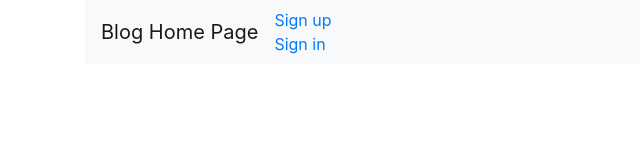
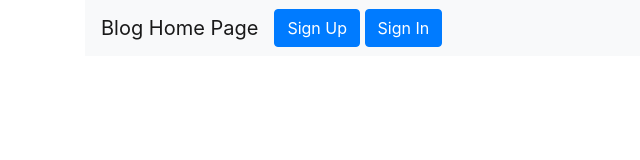
Before and after one commit to aamirjamal/Blog-website, a website: page index.html in a window 1280 px wide. Shown: the whole page, without its empty margins (0-640 px from the left). Drawn offline with nearby package versions, Linux system fonts and the light colour scheme.

Commit message:
User sign up and sign in pages
Stub sign up/sign in pages to check execution flow.

```diff
--- a/index.html
+++ b/index.html
@@ -13,20 +13,23 @@
 
 <body>
   <div class="container">
+    <form class="" action="/" method="post">
 
   <nav class="navbar navbar-expand-lg navbar-light bg-light">
-
-    <a class="navbar-brand" >Blog Home Page</a>
-    <nav class="button">
-      <ul class ="navbar-nav">
-        <a href="#">Sign up</a>
-      </ul>
-      <ul class ="navbar-nav">
-        <a href="#">Sign in</a>
-      </ul>
-    </nav>
+  <a href="/" class="navbar-brand" >Blog Home Page</a>
+  <nav class="button">
+    <!-- <ul class ="navbar-nav"> -->
+      <input class="btn btn-primary" type="submit" name="pageRedirectName" value="Sign Up" >
+      <!-- <a href="#">Sign up</a> -->
+    <!-- </ul> -->
+    <!-- <ul class ="navbar-nav"> -->
+      <input class="btn btn-primary" type="submit" name="pageRedirectName" value="Sign In" >
+    <!-- </ul> -->
+  </nav>
 
   </nav>
+</form>
+
 </div>
 
 </body>
--- a/package.json
+++ b/package.json
@@ -21,6 +21,8 @@
     "express": "^4.17.1",
     "fs": "0.0.1-security",
     "http": "0.0.1-security",
-    "nodemon": "^2.0.4"
+    "https": "^1.0.0",
+    "nodemon": "^2.0.4",
+    "path": "^0.12.7"
   }
 }
--- a/signInPage.css
+++ b/signInPage.css
@@ -11,7 +11,10 @@ body {
     padding-top: 40px;
     padding-bottom: 40px;
     background-color: #f5f5f5;
+
 }
+
+
 
 .form-signin {
   width: 100%;
```
Also changed, not shown: index.js (+25 -1 lines), signInPage.html (+4 -1 lines), 1 other file. Lines whose indentation alone changed are shown as unchanged.
